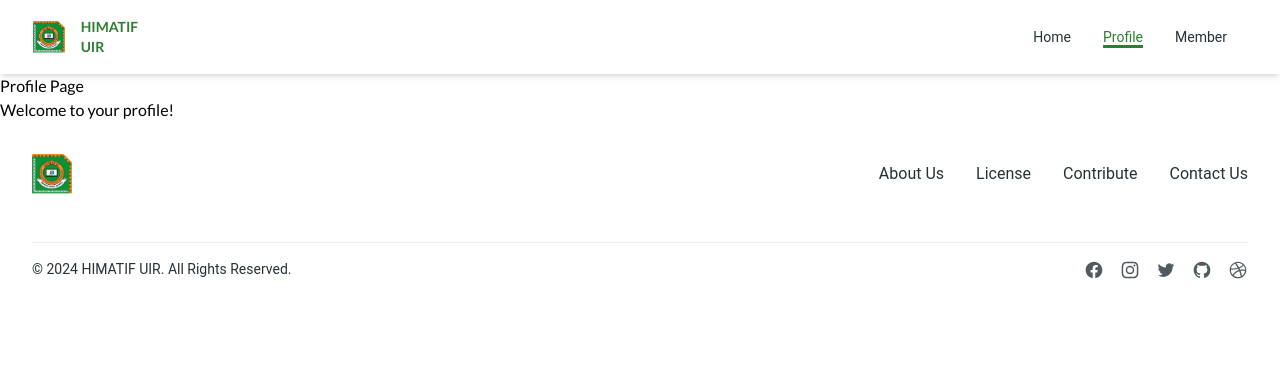
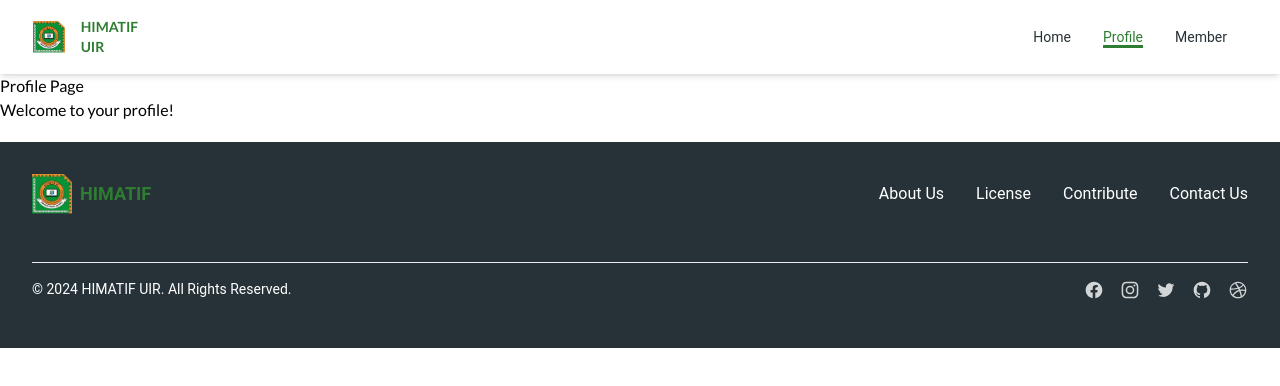
Before and after one commit to arifamsar/himatif_website, a React (Vite) app: page /profile in a window 1280 px wide. Shown: the top 386 px of the page. Built offline with nearby package versions, Linux system fonts and the light colour scheme.

Commit message:
Update function to handle edge cases

```diff
--- a/src/components/Footer.jsx
+++ b/src/components/Footer.jsx
@@ -3,37 +3,41 @@ import logo from "../assets/logo.svg";
 
 export default function Footer() {
   return (
-    <footer className="w-full bg-white p-8">
-      <div className="flex flex-row flex-wrap items-center justify-center gap-y-6 gap-x-12 bg-white text-center md:justify-between">
+    <>
+      <footer className="w-full bg-blue-gray-900 p-8 mt-5">
+        <div className="flex flex-row flex-wrap items-center justify-center gap-y-6 gap-x-12 bg-blue-gray-900 text-center md:justify-between">
+          <div className="flex items-center">
             <img src={logo} alt="logo-ct" className="w-10" />
+            <Typography className="ml-2 text-green-800 font-bold text-lg">HIMATIF</Typography>
+          </div>
           <ul className="flex flex-wrap items-center gap-y-2 gap-x-8">
             <li>
-            <Typography as="a" href="#" color="blue-gray" className="font-normal transition-colors hover:text-blue-500 focus:text-blue-500">
+              <Typography as="a" href="#" color="white" className="font-normal transition-colors hover:text-blue-500 focus:text-blue-500">
                 About Us
               </Typography>
             </li>
             <li>
-            <Typography as="a" href="#" color="blue-gray" className="font-normal transition-colors hover:text-blue-500 focus:text-blue-500">
+              <Typography as="a" href="#" color="white" className="font-normal transition-colors hover:text-blue-500 focus:text-blue-500">
                 License
               </Typography>
             </li>
             <li>
-            <Typography as="a" href="#" color="blue-gray" className="font-normal transition-colors hover:text-blue-500 focus:text-blue-500">
+              <Typography as="a" href="#" color="white" className="font-normal transition-colors hover:text-blue-500 focus:text-blue-500">
                 Contribute
               </Typography>
             </li>
             <li>
-            <Typography as="a" href="#" color="blue-gray" className="font-normal transition-colors hover:text-blue-500 focus:text-blue-500">
+              <Typography as="a" href="#" color="white" className="font-normal transition-colors hover:text-blue-500 focus:text-blue-500">
                 Contact Us
               </Typography>
             </li>
           </ul>
         </div>
         <div className="mt-12 flex w-full flex-col items-center justify-center border-t border-blue-gray-50 py-4 md:flex-row md:justify-between">
-        <Typography variant="small" className="mb-4 text-center font-normal text-blue-gray-900 md:mb-0">
+          <Typography variant="small" className="mb-4 text-center font-normal text-white md:mb-0">
             &copy; {new Date().getFullYear()} <a href="#">HIMATIF UIR</a>. All Rights Reserved.
           </Typography>
-        <div className="flex gap-4 text-blue-gray-900 sm:justify-center">
+          <div className="flex gap-4 text-white sm:justify-center">
             <Typography as="a" href="#" className="opacity-80 transition-opacity hover:opacity-100">
               <svg className="h-5 w-5" fill="currentColor" viewBox="0 0 24 24" aria-hidden="true">
                 <path
@@ -78,5 +82,6 @@ export default function Footer() {
           </div>
         </div>
       </footer>
+    </>
   );
 }
```
Lines whose indentation alone changed are shown as unchanged.
